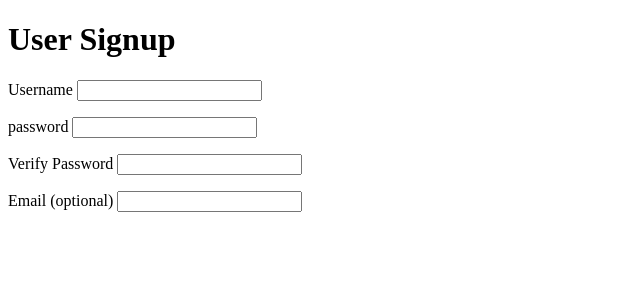
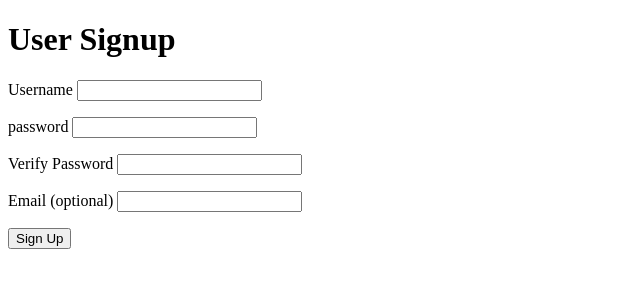
Before and after one commit to stevepichardo/user-signup, a Flask app: page / in a window 1280 px wide. Shown: the top 300 px of the page, without its empty margins (0-640 px from the left). Run offline with Flask 2, Linux system fonts and the light colour scheme.

Commit message:
added submit button

```diff
--- a/templates/form.html
+++ b/templates/form.html
@@ -3,31 +3,38 @@
 {% block content %}
 <h1>User Signup</h1>
 
-<form>
+<form methods=['POST']>
     <p>
         <label for="username">
         Username
          <input id="username" type="text" name="username" />
         </label>
     </p>
+
     <p>
         <label for="password">
             password
             <input id="password" type="password" name="password" />
         </label>
     </p>
+
     <p>
         <label for="verifypassword">
             Verify Password
             <input id="verifypassword" type="password" name="verifypassword" />
         </label>
     </p>
+
     <p>
         <label for="email">
             Email (optional)
             <input id="email" type"text" name="email">
         </label>
     </p>
+
+    <p>
+        <button type="submit" value="signup">Sign Up</button>
+    </p>
 </form>
 
 {% endblock %}
```
